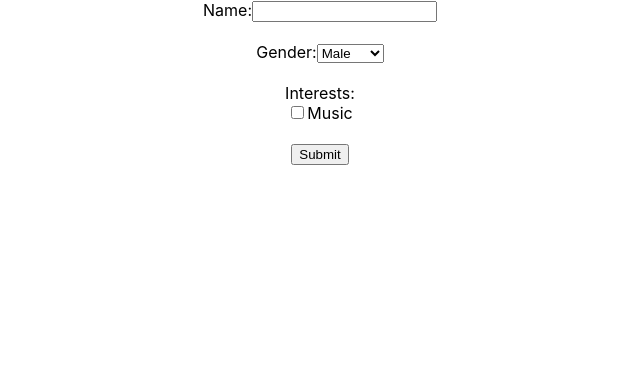
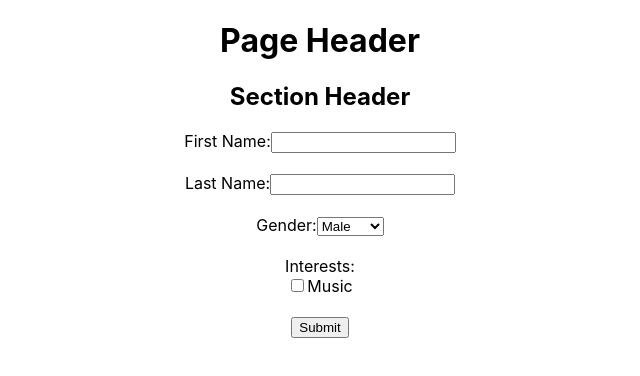
Before and after one commit to raghuveertech/react-testing, a React (Create React App) app: page / in a window 1280 px wide. Shown: the top 376 px of the page, without its empty margins (320-960 px from the left). Built offline with nearby package versions, Linux system fonts and the light colour scheme.

Commit message:
getByRole for multiple elements

```diff
--- a/src/components/Application/Application.tsx
+++ b/src/components/Application/Application.tsx
@@ -3,9 +3,16 @@ import React from "react";
 const Application = () => {
   return (
     <div>
+      <h1>Page Header</h1>
+      <h2>Section Header</h2>
       <form action="/submit" method="post">
-        <label htmlFor="name">Name:</label>
-        <input type="text" id="name" name="name" />
+        <label htmlFor="fname">First Name:</label>
+        <input type="text" id="fname" name="fname" />
+        <br />
+        <br />
+
+        <label htmlFor="lname">Last Name:</label>
+        <input type="text" id="lname" name="lname" />
         <br />
         <br />
 
```
Also changed, not shown: 1 other file (tests, documents, lock files or other folders).
